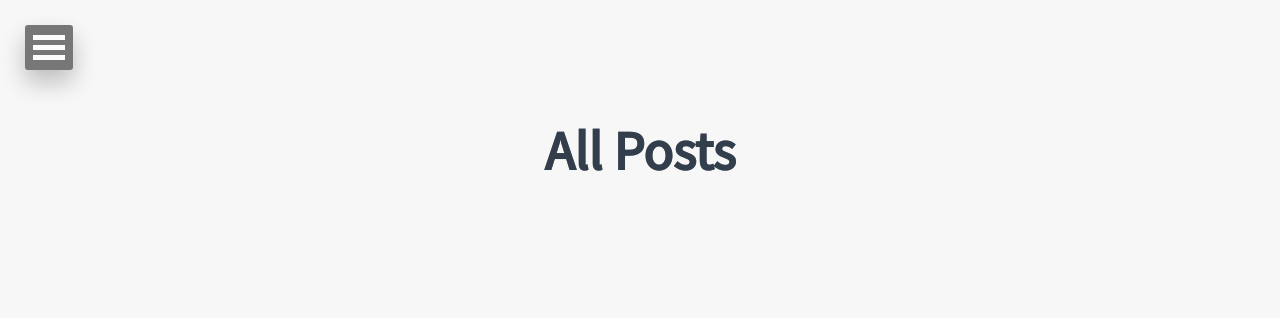
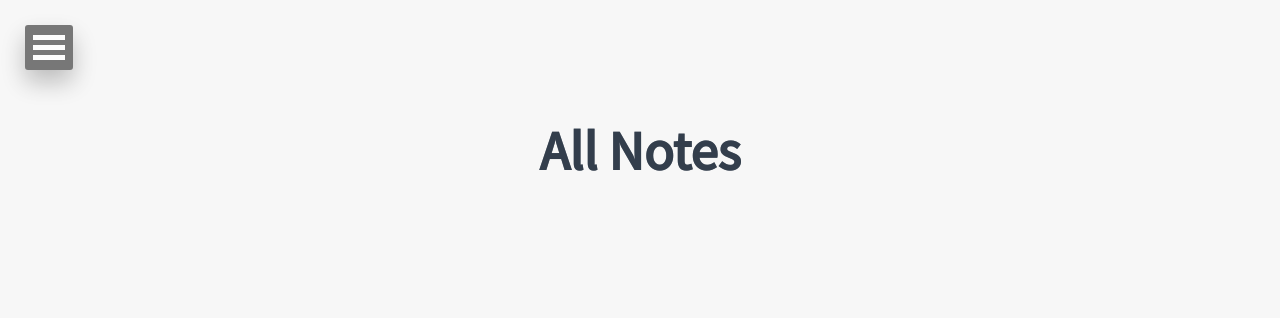
Before and after one commit to Harry24k/notes, a Jekyll site: the page built from index.html, in a window 1280 px wide. Shown: the top 318 px of the page. Built offline with Jekyll 4.4.1, drawn with Linux system fonts in a browser that asks for light colours; nearby versions of some CDN libraries; the list of posts is cut into pages by our own code.

Commit message:
Update to notes

```diff
--- a/_config.yml
+++ b/_config.yml
@@ -5,7 +5,7 @@ reading_time:     true
 words_per_minute: 200
 # Your site's domain goes here (eg: https://mmistakes.github.io, http://yourdomain.com, etc)
 # When testing locally leave blank or use http://localhost:4000
-url: https://harry24k.github.io/note
+url: https://harry24k.github.io/notes
 
 # Owner/author information
 owner:
--- a/index.html
+++ b/index.html
@@ -1,7 +1,7 @@
 ---
 layout: post-index
-title: All Posts
-description: "All Posts"
+title: All Notes
+description: "All Notes"
 comments: false
 image:
   feature: abstract-1.jpg
```
